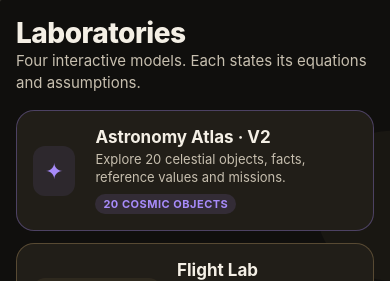
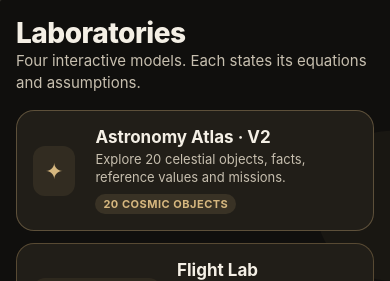
Before and after one commit to ver-dev9/AeroLearn, a React Native app: screen /Labs in a window 390 px wide. Shown: the top 281 px of the page. Built offline with nearby package versions, Linux system fonts and the light colour scheme.

Commit message:
Replace remaining violet Atlas accent with warm bronze

```diff
--- a/src/screens/LabsScreen.tsx
+++ b/src/screens/LabsScreen.tsx
@@ -22,13 +22,13 @@ export default function LabsScreen() {
     <Screen>
       <Text style={font.h1}>Laboratories</Text>
       <Text style={[font.body, { marginBottom: 16 }]}>Four interactive models. Each states its equations and assumptions.</Text>
-      <Card onPress={() => nav.navigate('AstronomyExplorer')} accent="#A78BFA">
+      <Card onPress={() => nav.navigate('AstronomyExplorer')} accent={colors.amber}>
         <Row style={{ alignItems: 'center' }}>
-          <View style={{ backgroundColor: '#A78BFA18', borderRadius: 12, padding: 12 }}><Text style={{ color: '#A78BFA', fontSize: 22 }}>✦</Text></View>
+          <View style={{ backgroundColor: colors.amber + '18', borderRadius: 12, padding: 12 }}><Text style={{ color: colors.amber, fontSize: 22 }}>✦</Text></View>
           <View style={{ flex: 1, marginLeft: 12 }}>
             <Text style={font.h3}>Astronomy Atlas · V2</Text>
             <Text style={[font.small, { marginTop: 3 }]}>Explore 20 celestial objects, facts, reference values and missions.</Text>
-            <View style={{ marginTop: 8 }}><Badge text="20 COSMIC OBJECTS" color="#A78BFA" /></View>
+            <View style={{ marginTop: 8 }}><Badge text="20 COSMIC OBJECTS" color={colors.amber} /></View>
           </View>
         </Row>
       </Card>
```
